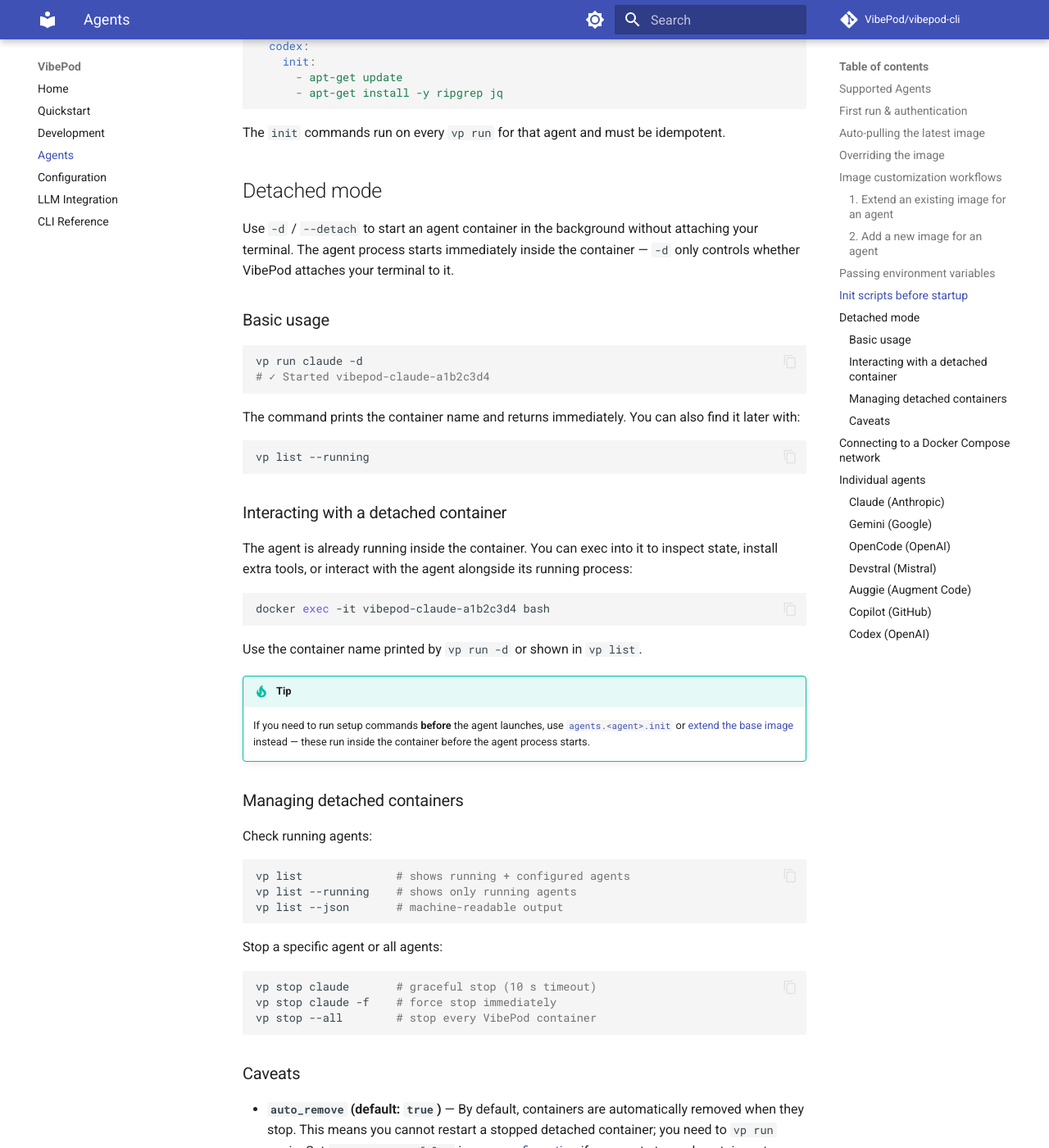
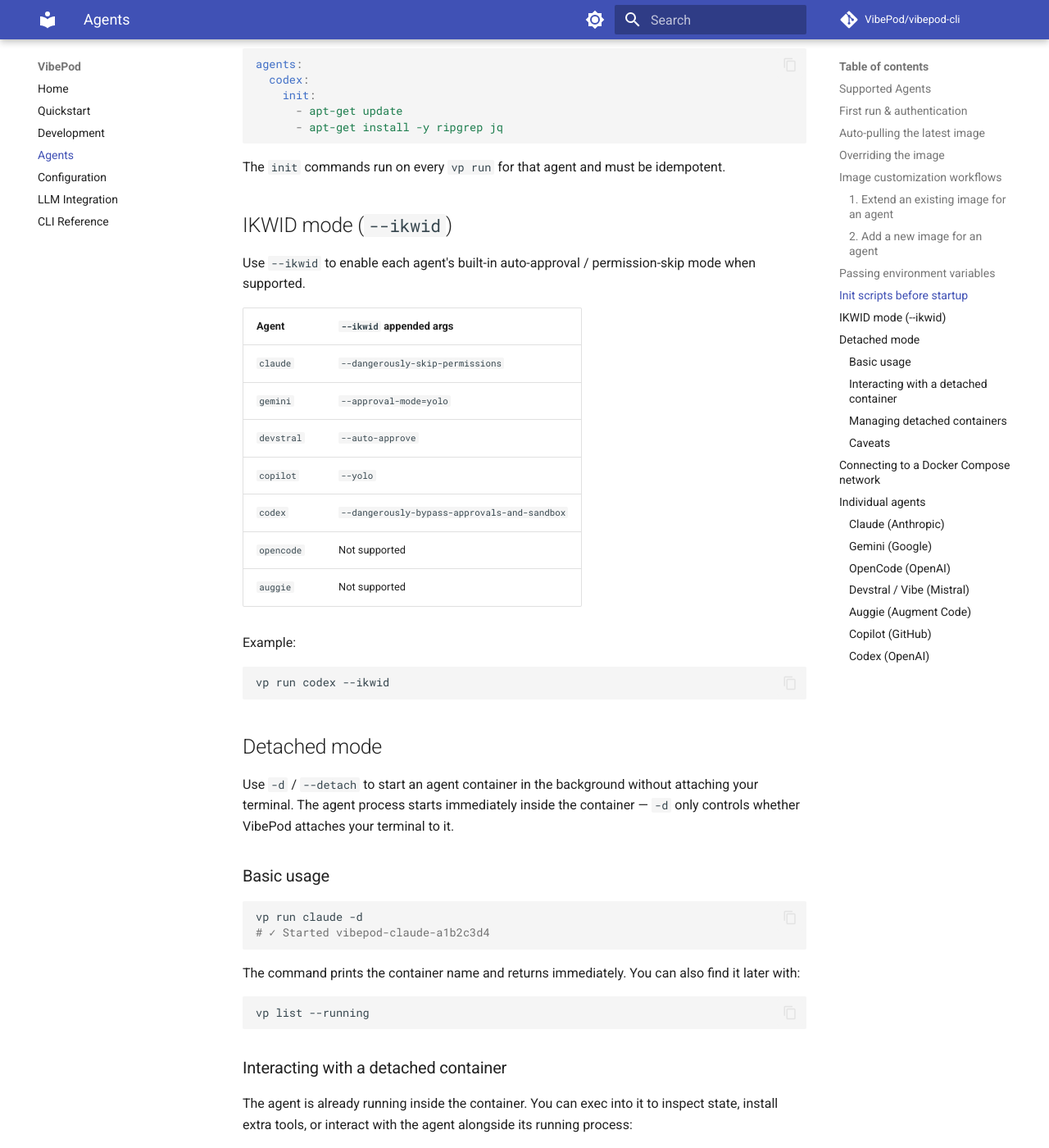
Before and after one commit to VibePod/vibepod-cli, an MkDocs documentation site: the page built from docs/agents/index.md, in a window 1280 px wide and 1400 px high, scrolled down 3697 px. Shown: the whole window at 82% size. Built offline with MkDocs 1.6.1 and Material for MkDocs 9.7.7, drawn with Linux system fonts in a browser that asks for light colours; comment, search, counter and statistics services are not loaded; some of the changed text lies outside the part shown.

Commit message:
Extend agent support for ikwid mode and extend docs

````diff
--- a/docs/agents/index.md
+++ b/docs/agents/index.md
@@ -9,10 +9,12 @@
 | `claude` | Anthropic | `vp c` | `vibepod/claude:latest` |
 | `gemini` | Google | `vp g` | `vibepod/gemini:latest` |
 | `opencode` | OpenAI | `vp o` | `vibepod/opencode:latest` |
-| `devstral` | Mistral | `vp d` | `vibepod/devstral:latest` |
+| `devstral` (alias: `vibe`) | Mistral | `vp d` | `vibepod/devstral:latest` |
 | `auggie` | Augment Code | `vp a` | `vibepod/auggie:latest` |
 | `copilot` | GitHub | `vp p` | `vibepod/copilot:latest` |
 | `codex` | OpenAI | `vp x` | `vibepod/codex:latest` |
+
+Alias note: `vp run vibe` resolves to `vp run devstral`.
 
 ## First run & authentication
 
@@ -71,7 +73,7 @@
 
 ## Image customization workflows
 
-VibePod has a fixed set of supported agent IDs (`claude`, `gemini`, `opencode`, `devstral`, `auggie`, `copilot`, `codex`). Image customization means changing the image used for one of those IDs.
+VibePod has a fixed set of supported agent IDs (`claude`, `gemini`, `opencode`, `devstral`, `auggie`, `copilot`, `codex`). The CLI also supports the alias `vibe`, which resolves to `devstral`. Image customization means changing the image used for one of those IDs.
 
 ### 1. Extend an existing image for an agent
 
@@ -165,6 +167,26 @@
 
 The `init` commands run on every `vp run` for that agent and must be idempotent.
 
+## IKWID mode (`--ikwid`)
+
+Use `--ikwid` to enable each agent's built-in auto-approval / permission-skip mode when supported.
+
+| Agent | `--ikwid` appended args |
+|-------|--------------------------|
+| `claude` | `--dangerously-skip-permissions` |
+| `gemini` | `--approval-mode=yolo` |
+| `devstral` | `--auto-approve` |
+| `copilot` | `--yolo` |
+| `codex` | `--dangerously-bypass-approvals-and-sandbox` |
+| `opencode` | Not supported |
+| `auggie` | Not supported |
+
+Example:
+
+```bash
+vp run codex --ikwid
+```
+
 ## Detached mode
 
 Use `-d` / `--detach` to start an agent container in the background without attaching your terminal. The agent process starts immediately inside the container — `-d` only controls whether VibePod attaches your terminal to it.
@@ -251,10 +273,11 @@
 vp run opencode   # or: vp o
 ```
 
-### Devstral (Mistral)
+### Devstral / Vibe (Mistral)
 
 ```bash
 vp run devstral   # or: vp d
+vp run vibe       # alias of devstral
 ```
 
 !!! note
````
Also changed, not shown: README.md (+18 -2 lines), docs/configuration.md (+2 -1 lines), docs/index.md (+1 -1 lines), 5 other files.
